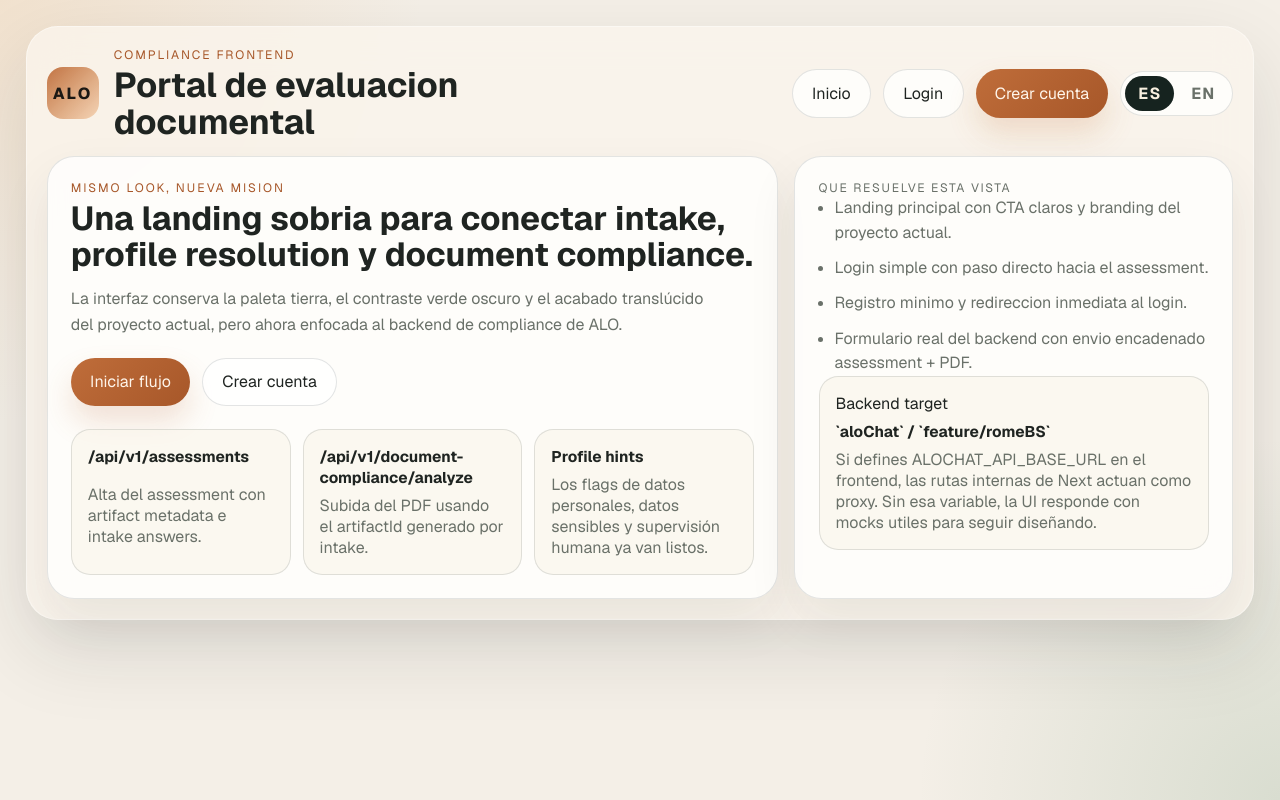
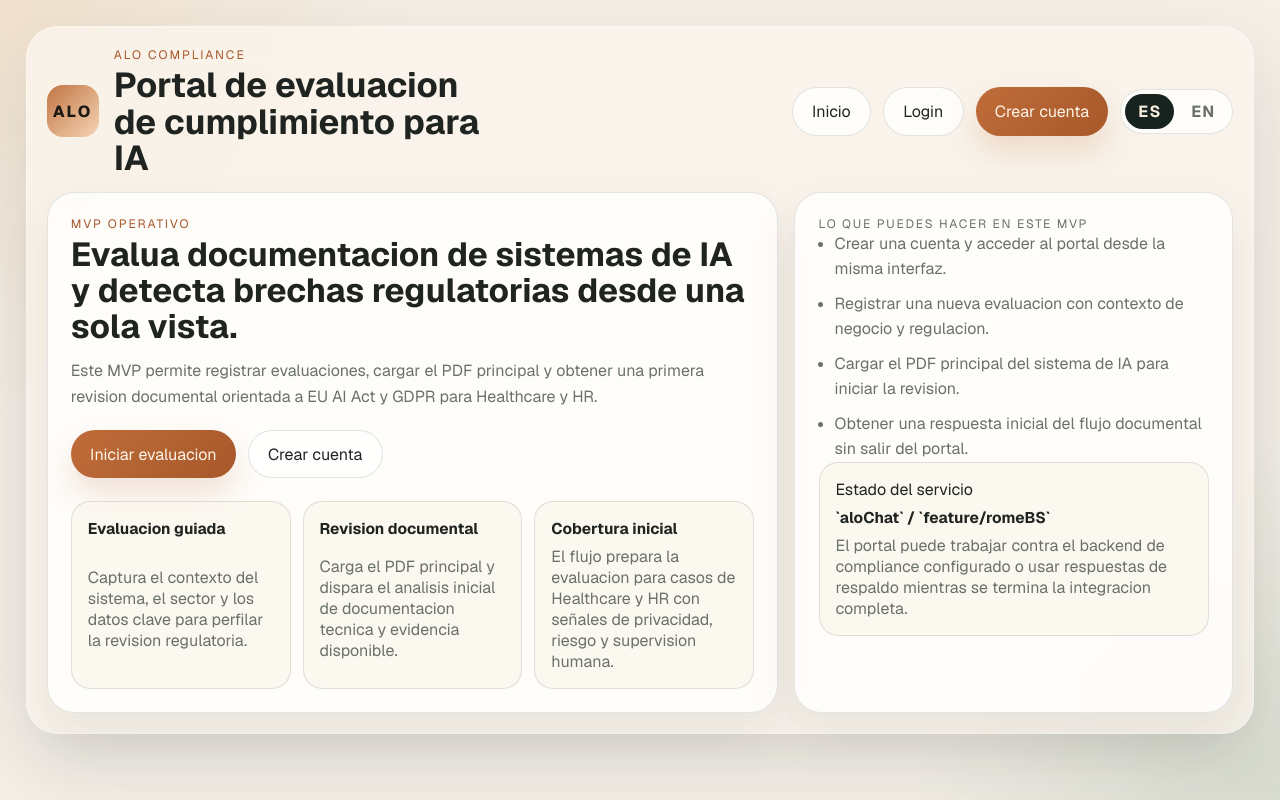
Before and after one commit to josegm124/aloFront, a Next.js app: page / in a window 1280 px wide. Built offline with nearby package versions, Linux system fonts and the light colour scheme.

Commit message:
Refine compliance portal MVP copy

```diff
--- a/src/app/layout.tsx
+++ b/src/app/layout.tsx
@@ -13,8 +13,8 @@ const geistMono = Geist_Mono({
 });
 
 export const metadata: Metadata = {
-  title: "ALO Compliance Portal",
-  description: "Landing y flujo de assessment documental para el backend de compliance de ALO.",
+  title: "ALO Compliance | AI Assessment Portal",
+  description: "Portal MVP para registrar evaluaciones, cargar documentacion de IA y obtener una revision documental inicial.",
 };
 
 export default function RootLayout({
--- a/src/components/compliance-portal.tsx
+++ b/src/components/compliance-portal.tsx
@@ -132,216 +132,216 @@ type PayloadPreview = {
 
 const copy = {
   es: {
-    appEyebrow: "Compliance frontend",
-    appTitle: "Portal de evaluacion documental",
+    appEyebrow: "ALO Compliance",
+    appTitle: "Portal de evaluacion de cumplimiento para IA",
     navHome: "Inicio",
     navLogin: "Login",
     navSignup: "Crear cuenta",
     langEs: "ES",
     langEn: "EN",
-    landingEyebrow: "Mismo look, nueva mision",
-    landingTitle: "Una landing sobria para conectar intake, profile resolution y document compliance.",
+    landingEyebrow: "MVP operativo",
+    landingTitle: "Evalua documentacion de sistemas de IA y detecta brechas regulatorias desde una sola vista.",
     landingLead:
-      "La interfaz conserva la paleta tierra, el contraste verde oscuro y el acabado translúcido del proyecto actual, pero ahora enfocada al backend de compliance de ALO.",
-    landingPrimaryCta: "Iniciar flujo",
+      "Este MVP permite registrar evaluaciones, cargar el PDF principal y obtener una primera revision documental orientada a EU AI Act y GDPR para Healthcare y HR.",
+    landingPrimaryCta: "Iniciar evaluacion",
     landingSecondaryCta: "Crear cuenta",
-    metricAssessmentTitle: "/api/v1/assessments",
-    metricAssessmentText: "Alta del assessment con artifact metadata e intake answers.",
-    metricDocumentTitle: "/api/v1/document-compliance/analyze",
-    metricDocumentText: "Subida del PDF usando el artifactId generado por intake.",
-    metricProfileTitle: "Profile hints",
-    metricProfileText: "Los flags de datos personales, datos sensibles y supervisión humana ya van listos.",
-    sideWhatTitle: "Que resuelve esta vista",
+    metricAssessmentTitle: "Evaluacion guiada",
+    metricAssessmentText: "Captura el contexto del sistema, el sector y los datos clave para perfilar la revision regulatoria.",
+    metricDocumentTitle: "Revision documental",
+    metricDocumentText: "Carga el PDF principal y dispara el analisis inicial de documentacion tecnica y evidencia disponible.",
+    metricProfileTitle: "Cobertura inicial",
+    metricProfileText: "El flujo prepara la evaluacion para casos de Healthcare y HR con señales de privacidad, riesgo y supervision humana.",
+    sideWhatTitle: "Lo que puedes hacer en este MVP",
     sideWhatItems: [
-      "Landing principal con CTA claros y branding del proyecto actual.",
-      "Login simple con paso directo hacia el assessment.",
-      "Registro minimo y redireccion inmediata al login.",
-      "Formulario real del backend con envio encadenado assessment + PDF.",
+      "Crear una cuenta y acceder al portal desde la misma interfaz.",
+      "Registrar una nueva evaluacion con contexto de negocio y regulacion.",
+      "Cargar el PDF principal del sistema de IA para iniciar la revision.",
+      "Obtener una respuesta inicial del flujo documental sin salir del portal.",
     ],
-    backendTarget: "Backend target",
+    backendTarget: "Estado del servicio",
     backendInfo:
-      "Si defines ALOCHAT_API_BASE_URL en el frontend, las rutas internas de Next actuan como proxy. Sin esa variable, la UI responde con mocks utiles para seguir diseñando.",
-    loginSideTitle: "Login listo para conectar",
+      "El portal puede trabajar contra el backend de compliance configurado o usar respuestas de respaldo mientras se termina la integracion completa.",
+    loginSideTitle: "Acceso al portal",
     loginSideText:
-      "En este MVP el alta y login funcionan con almacenamiento local del navegador. El backend de autenticacion aun no existe en esta rama.",
+      "Ingresa para crear una evaluacion, cargar documentacion y revisar el resultado inicial del analisis documental.",
     needAccount: "Necesito crear cuenta",
     loginEyebrow: "Login",
-    loginTitle: "Entrar al portal",
+    loginTitle: "Acceder a tu espacio de evaluacion",
     emailLabel: "Correo",
     emailPlaceholder: "compliance@empresa.com",
     passwordLabel: "Password",
     passwordPlaceholder: "********",
-    loginSubmit: "Ir al assessment",
+    loginSubmit: "Entrar al portal",
     loginCreateAccount: "Crear cuenta",
     signupSideLabel: "Cuenta nueva",
-    signupSideTitle: "Alta simple, sin sobrecargar el paso",
+    signupSideTitle: "Registro rapido para iniciar",
     signupSideText:
-      "El registro solo captura lo necesario para poblar el login y precargar datos del assessment.",
+      "Crea tu acceso para comenzar una evaluacion y centralizar la documentacion del sistema de IA.",
     signupEyebrow: "Crear cuenta",
-    signupTitle: "Preparar acceso",
+    signupTitle: "Crear cuenta",
     fullNameLabel: "Nombre",
     fullNamePlaceholder: "Jose Guerrero",
     companyLabel: "Empresa",
     companyPlaceholder: "Alo Health",
     confirmPasswordLabel: "Confirmar password",
-    signupSubmit: "Crear y volver al login",
+    signupSubmit: "Crear cuenta y continuar",
     alreadyHaveAccount: "Ya tengo cuenta",
-    assessmentEyebrow: "Assessment intake",
-    assessmentTitle: "Alta y analisis del documento",
+    assessmentEyebrow: "Nueva evaluacion",
+    assessmentTitle: "Registrar evaluacion y cargar documento principal",
     assessmentText:
-      "El formulario cubre CreateAssessmentRequest y usa la respuesta para disparar DocumentAnalysisRequest.",
-    baseSectionTitle: "Contexto base",
-    baseSectionText: "Campos obligatorios del assessment.",
-    systemSectionTitle: "Sistema e intake",
-    systemSectionText: "Metadatos que el intake persiste y usa el profile resolver.",
-    documentSectionTitle: "Documento principal",
-    documentSectionText: "artifactType queda fijo en DOCUMENT_PDF para esta primera version.",
+      "Completa el contexto del sistema, adjunta el PDF principal y activa la revision inicial del cumplimiento documental.",
+    baseSectionTitle: "Contexto de la evaluacion",
+    baseSectionText: "Datos necesarios para clasificar el caso de uso y preparar la revision regulatoria.",
+    systemSectionTitle: "Sistema de IA",
+    systemSectionText: "Informacion operativa y de riesgo utilizada para contextualizar la evaluacion.",
+    documentSectionTitle: "Documento principal del sistema",
+    documentSectionText: "Carga el PDF obligatorio que describe el sistema, su uso y su documentacion tecnica disponible.",
     extraAnswersLabel: "intakeAnswers extra",
     healthcareProfileLabel: "healthcareAuditProfile opcional",
     healthcareProfilePlaceholder: '{"purpose":{"summary":"Clinical triage"}}',
     uploadLabel: "Archivo PDF",
-    uploadHelp: "La metadata del artifact se autocompleta desde el archivo seleccionado.",
+    uploadHelp: "El portal completa la metadata basica del archivo al momento de seleccionarlo.",
     noFile: "Sin archivo",
     checksumPlaceholder: "Opcional",
     metadataLabel: "artifact metadata",
     sending: "Enviando...",
-    assessmentSubmit: "Crear assessment y analizar PDF",
+    assessmentSubmit: "Enviar evaluacion y analizar documento",
     backToLogin: "Volver al login",
     activeSession: "Sesion activa",
     backendState: "Estado backend",
-    documentResult: "Resultado documental",
+    documentResult: "Resultado inicial del analisis",
     pages: "Paginas",
     characters: "Caracteres",
     preview: "Preview",
     pending: "Pendiente",
-    payloadPreview: "Payload preview",
-    viewSentJson: "Ver JSON enviado",
+    payloadPreview: "Resumen tecnico enviado",
+    viewSentJson: "Ver detalle tecnico",
     notices: {
       invalidLogin: "Completa correo y password para continuar.",
       frontendLoginReady:
-        "Sesion local iniciada. Ya puedes crear el assessment y subir el PDF.",
+        "Sesion iniciada. Ya puedes registrar una evaluacion y cargar el PDF principal.",
       missingSignup: "Completa los datos de la cuenta antes de continuar.",
       passwordMismatch: "La confirmacion de password no coincide.",
       invalidCredentials: "Correo o password incorrectos.",
       accountExists: "Ya existe una cuenta con ese correo.",
-      accountReady: "Cuenta creada localmente. El siguiente paso es iniciar sesion para cargar el documento.",
+      accountReady: "Cuenta creada. El siguiente paso es ingresar y comenzar la evaluacion.",
       missingFile: "Selecciona un PDF antes de enviar el assessment.",
       datasetUnsupported:
         "Esta version solo envia el PDF principal. Deja datasetProvided apagado hasta agregar la carga de dataset.",
       invalidHealthcareProfile:
         "El bloque opcional healthcareAuditProfile debe ser JSON valido.",
-      sendingAssessment: "Creando assessment y enviando el documento al flujo de compliance.",
+      sendingAssessment: "Registrando la evaluacion y enviando el documento al flujo de revision.",
       missingBackendFields: "La respuesta del backend no devolvio artifactId o regulatoryProfileId.",
       assessmentFailed: "No fue posible crear el assessment.",
       documentFailed: "No fue posible analizar el documento.",
-      success: "Assessment aceptado y analisis documental ejecutado correctamente.",
+      success: "Evaluacion recibida y analisis documental inicial ejecutado correctamente.",
       generic: "Fallo el flujo del assessment.",
     },
   },
   en: {
-    appEyebrow: "Compliance frontend",
-    appTitle: "Document assessment portal",
+    appEyebrow: "ALO Compliance",
+    appTitle: "AI compliance assessment portal",
     navHome: "Home",
     navLogin: "Login",
     navSignup: "Create account",
     langEs: "ES",
     langEn: "EN",
-    landingEyebrow: "Same visual language, new mission",
-    landingTitle: "A focused landing page that connects intake, profile resolution, and document compliance.",
+    landingEyebrow: "Operational MVP",
+    landingTitle: "Evaluate AI system documentation and detect regulatory gaps from a single workspace.",
     landingLead:
-      "The interface keeps the earth-tone palette, dark green contrast, and translucent finish from the current project, now aimed at the ALO compliance backend.",
-    landingPrimaryCta: "Start flow",
+      "This MVP lets teams register assessments, upload the main PDF, and obtain an initial documentary review aligned with the EU AI Act and GDPR for Healthcare and HR.",
+    landingPrimaryCta: "Start assessment",
     landingSecondaryCta: "Create account",
-    metricAssessmentTitle: "/api/v1/assessments",
-    metricAssessmentText: "Creates the assessment with artifact metadata and intake answers.",
-    metricDocumentTitle: "/api/v1/document-compliance/analyze",
-    metricDocumentText: "Uploads the PDF using the artifactId returned by intake.",
-    metricProfileTitle: "Profile hints",
-    metricProfileText: "Personal data, sensitive data, and human oversight flags are already included.",
-    sideWhatTitle: "What this page covers",
+    metricAssessmentTitle: "Guided assessment",
+    metricAssessmentText: "Captures system context, sector, and key inputs to profile the regulatory review.",
+    metricDocumentTitle: "Document review",
+    metricDocumentText: "Uploads the main PDF and triggers the initial analysis of technical documentation and available evidence.",
+    metricProfileTitle: "Initial coverage",
+    metricProfileText: "The flow prepares the review for Healthcare and HR with privacy, risk, and human oversight signals.",
+    sideWhatTitle: "What you can do in this MVP",
     sideWhatItems: [
-      "Main landing page with clear CTA and the current project branding.",
-      "Simple login with a direct handoff to the assessment flow.",
-      "Minimal sign-up and immediate redirect to login.",
-      "Real backend form wired as assessment creation plus PDF analysis.",
+      "Create an account and access the portal from the same interface.",
+      "Register a new assessment with business and regulatory context.",
+      "Upload the main AI-system PDF to start the review.",
+      "Receive an initial documentary response without leaving the portal.",
     ],
-    backendTarget: "Backend target",
+    backendTarget: "Service status",
     backendInfo:
-      "If you define ALOCHAT_API_BASE_URL in the frontend, the internal Next routes act as a proxy. Without that variable, the UI returns useful mocks so design work can continue.",
-    loginSideTitle: "Login ready to connect",
+      "The portal can work against the configured compliance backend or use fallback responses while the full integration is being completed.",
+    loginSideTitle: "Portal access",
     loginSideText:
-      "In this MVP, sign-up and login work with browser local storage. The real authentication backend does not exist in this branch yet.",
+      "Sign in to create an assessment, upload documentation, and review the initial documentary output.",
     needAccount: "I need an account",
     loginEyebrow: "Login",
-    loginTitle: "Enter the portal",
+    loginTitle: "Access your assessment workspace",
     emailLabel: "Email",
     emailPlaceholder: "compliance@company.com",
     passwordLabel: "Password",
     passwordPlaceholder: "********",
-    loginSubmit: "Go to assessment",
+    loginSubmit: "Enter portal",
     loginCreateAccount: "Create account",
     signupSideLabel: "New account",
-    signupSideTitle: "Simple onboarding without extra noise",
+    signupSideTitle: "Fast onboarding to get started",
     signupSideText:
-      "Sign-up only captures what is needed to prefill login and preload the assessment form.",
+      "Create your access and start a new assessment to centralize AI-system documentation.",
     signupEyebrow: "Create account",
-    signupTitle: "Prepare access",
+    signupTitle: "Create account",
     fullNameLabel: "Full name",
     fullNamePlaceholder: "Jose Guerrero",
     companyLabel: "Company",
     companyPlaceholder: "Alo Health",
     confirmPasswordLabel: "Confirm password",
-    signupSubmit: "Create account and return to login",
+    signupSubmit: "Create account and continue",
     alreadyHaveAccount: "I already have an account",
-    assessmentEyebrow: "Assessment intake",
-    assessmentTitle: "Create the request and analyze the document",
+    assessmentEyebrow: "New assessment",
+    assessmentTitle: "Register an assessment and upload the main document",
     assessmentText:
-      "This form covers CreateAssessmentRequest and uses that response to trigger DocumentAnalysisRequest.",
-    baseSectionTitle: "Base context",
-    baseSectionText: "Required assessment fields.",
-    systemSectionTitle: "System and intake",
-    systemSectionText: "Metadata persisted by intake and later used by the profile resolver.",
-    documentSectionTitle: "Primary document",
-    documentSectionText: "artifactType stays fixed as DOCUMENT_PDF in this first version.",
+      "Complete the system context, attach the main PDF, and trigger the initial documentary compliance review.",
+    baseSectionTitle: "Assessment context",
+    baseSectionText: "Inputs required to classify the use case and prepare the regulatory review.",
+    systemSectionTitle: "AI system",
+    systemSectionText: "Operational and risk information used to contextualize the review.",
+    documentSectionTitle: "Main system document",
+    documentSectionText: "Upload the mandatory PDF describing the system, its use, and the technical documentation currently available.",
     extraAnswersLabel: "extra intakeAnswers",
     healthcareProfileLabel: "optional healthcareAuditProfile",
     healthcareProfilePlaceholder: '{"purpose":{"summary":"Clinical triage"}}',
     uploadLabel: "PDF file",
-    uploadHelp: "Artifact metadata is auto-filled from the selected file.",
+    uploadHelp: "The portal fills the basic file metadata when you select the document.",
     noFile: "No file selected",
     checksumPlaceholder: "Optional",
     metadataLabel: "artifact metadata",
     sending: "Sending...",
-    assessmentSubmit: "Create assessment and analyze PDF",
+    assessmentSubmit: "Submit assessment and analyze document",
     backToLogin: "Back to login",
     activeSession: "Active session",
     backendState: "Backend state",
-    documentResult: "Document result",
+    documentResult: "Initial analysis result",
     pages: "Pages",
     characters: "Characters",
     preview: "Preview",
     pending: "Pending",
-    payloadPreview: "Payload preview",
-    viewSentJson: "View sent JSON",
+    payloadPreview: "Technical payload summary",
+    viewSentJson: "View technical detail",
     notices: {
       invalidLogin: "Enter both email and password to continue.",
       frontendLoginReady:
-        "Local session started. You can now create the assessment and upload the PDF.",
+        "Session started. You can now register an assessment and upload the main PDF.",
       missingSignup: "Complete the account details before continuing.",
       passwordMismatch: "Password confirmation does not match.",
       invalidCredentials: "Email or password is incorrect.",
       accountExists: "An account with that email already exists.",
-      accountReady: "Account created locally. The next step is to sign in and upload the document.",
+      accountReady: "Account created. The next step is to sign in and start the assessment.",
       missingFile: "Select a PDF before submitting the assessment.",
       datasetUnsupported:
         "This version only sends the primary PDF. Keep datasetProvided disabled until dataset upload is added.",
       invalidHealthcareProfile:
         "The optional healthcareAuditProfile block must be valid JSON.",
-      sendingAssessment: "Creating the assessment and sending the document into the compliance flow.",
+      sendingAssessment: "Registering the assessment and sending the document into the review flow.",
       missingBackendFields: "The backend response did not return artifactId or regulatoryProfileId.",
       assessmentFailed: "The assessment could not be created.",
       documentFailed: "The document could not be analyzed.",
-      success: "Assessment accepted and document analysis completed successfully.",
+      success: "Assessment received and initial document analysis completed successfully.",
       generic: "The assessment flow failed.",
     },
   },
```
